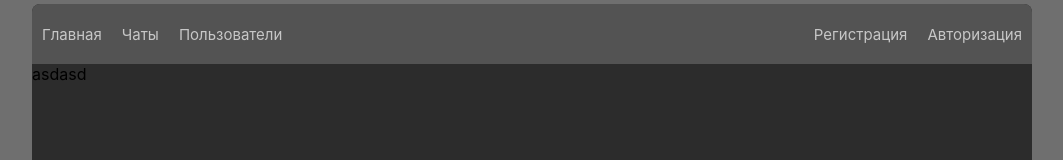
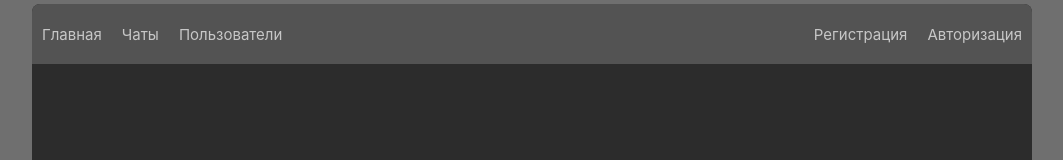
Before and after one commit to DmitriiMiasnikov/chat_ts, a React (Create React App) app: page /user/1 in a window 1280 px wide. Shown: the top 160 px of the page, without its empty margins (108-1171 px from the left). Built offline with nearby package versions, Linux system fonts and the light colour scheme; no server answers.

Commit message:
req user data

```diff
--- a/src/components/User/User.tsx
+++ b/src/components/User/User.tsx
@@ -1,21 +1,48 @@
+import { useEffect } from "react";
 import { connect } from "react-redux";
+import { withRouter } from "react-router";
 import { UserDom } from "./UserDom";
+import { getUser, clearUser } from "./../../store/userReducer";
 
 type Props = {
-
-}
+  match: any;
+  getUser: (id: string) => void;
+  user: { email: string; _id: string; userName: string };
+  userChats: { date: string; title: string; user_id: string; _id: string }[];
+  userMessages: {
+    _id: string;
+    text: string;
+    user_id: string;
+    chat_id: string;
+    userName: string;
+    date: string;
+  }[];
+  clearUser: () => void
+};
 
 const User = (props: Props) => {
+  const [getUser, clearUser] = [props.getUser, props.clearUser];
 
-  return (
-    <UserDom {...props}/>
-  )
-}
+  useEffect(() => {
+    const fetchData = async () => {
+      await getUser(props.match.params.userId);
+    };
+    fetchData();
+  }, [getUser, props.match.params.userId]);
+
+  useEffect(() => {
+    return () => clearUser()
+  }, [clearUser])
+
+  return <UserDom {...props} />;
+};
 
 const mapStatesToProps = (state: any) => {
   return {
+    user: state.user.user,
+    userChats: state.user.userChats,
+    userMessages: state.user.userMessages,
+  };
+};
 
-  }
-}
-
-export default connect(mapStatesToProps, {})(User)
+export default withRouter(connect(mapStatesToProps, { getUser, clearUser })(User));
--- a/src/components/User/UserDom.tsx
+++ b/src/components/User/UserDom.tsx
@@ -4,13 +4,23 @@ const StyledWrapper = styled.div`
 `
 
 type Props = {
-
+  user: { email: string; _id: string; userName: string };
+  userChats: { date: string; title: string; user_id: string; _id: string }[];
+  userMessages: {
+    _id: string;
+    text: string;
+    user_id: string;
+    chat_id: string;
+    userName: string;
+    date: string;
+  }[];
 }
 
 export const UserDom = (props: Props) => {
+
   return (
     <StyledWrapper>
-        asdasd
+        {props.user && props.user.userName}
     </StyledWrapper>
   )
 }
--- a/src/store/userReducer.ts
+++ b/src/store/userReducer.ts
@@ -1,45 +1,68 @@
 import { userApi } from "../api/api";
 
-const GET_USER = 'GET_USER';
-const GET_USERS = 'GET_USERS';
+const GET_USER = "GET_USER";
+const GET_USERS = "GET_USERS";
+const CLEAR_USER = 'CLEAR_USER';
 
 const initialState = {
   user: null,
+  userChats: null,
+  userMessages: null,
   users: [],
-  usersPage: 1
-}
+  usersPage: 1,
+};
 
 export const userReducer = (state = initialState, action: any) => {
-  switch(action.type) {
-    case(GET_USER) :{
-      return { ...state, user: action.user }
+  switch (action.type) {
+    case GET_USER: {
+      return {
+        ...state,
+        user: action.user,
+        userChats: action.userChats,
+        userMessages: action.userMessages,
+      };
     }
-    case(GET_USERS) :{
-      return { ...state, users: action.users }
+    case CLEAR_USER: {
+      return {
+        ...state,
+        user: null,
+        userChats: null,
+        userMessages: null,
+      };
     }
-    default: break;
+    case GET_USERS: {
+      return { ...state, users: action.users };
+    }
+    default:
+      break;
   }
-  return state
-}
+  return state;
+};
 
-const getUserFunc = (user: any) => {
-  return { type: GET_USER, user }
-}
+const getUserFunc = (user: any, userChats: any, userMessages: any) => {
+  return { type: GET_USER, user, userChats, userMessages };
+};
 
 const getUsersFunc = (users: any) => {
-  return { type: GET_USERS, users }
-}
+  return { type: GET_USERS, users };
+};
+
+export const clearUser = () => {
+  return { type: CLEAR_USER };
+};
 
 export const getUser = (id: string) => {
   return async (dispatch: any) => {
     const res = await userApi.getUser(id);
-    dispatch(getUserFunc(res.data.user));
-  }
-}
+    dispatch(
+      getUserFunc(res.data.user, res.data.userChats, res.data.userMessages)
+    );
+  };
+};
 
 export const getUsers = (page: number) => {
   return async (dispatch: any) => {
     const res = await userApi.getUsers(page);
     dispatch(getUsersFunc(res.data.users));
-  }
-}
+  };
+};
```
